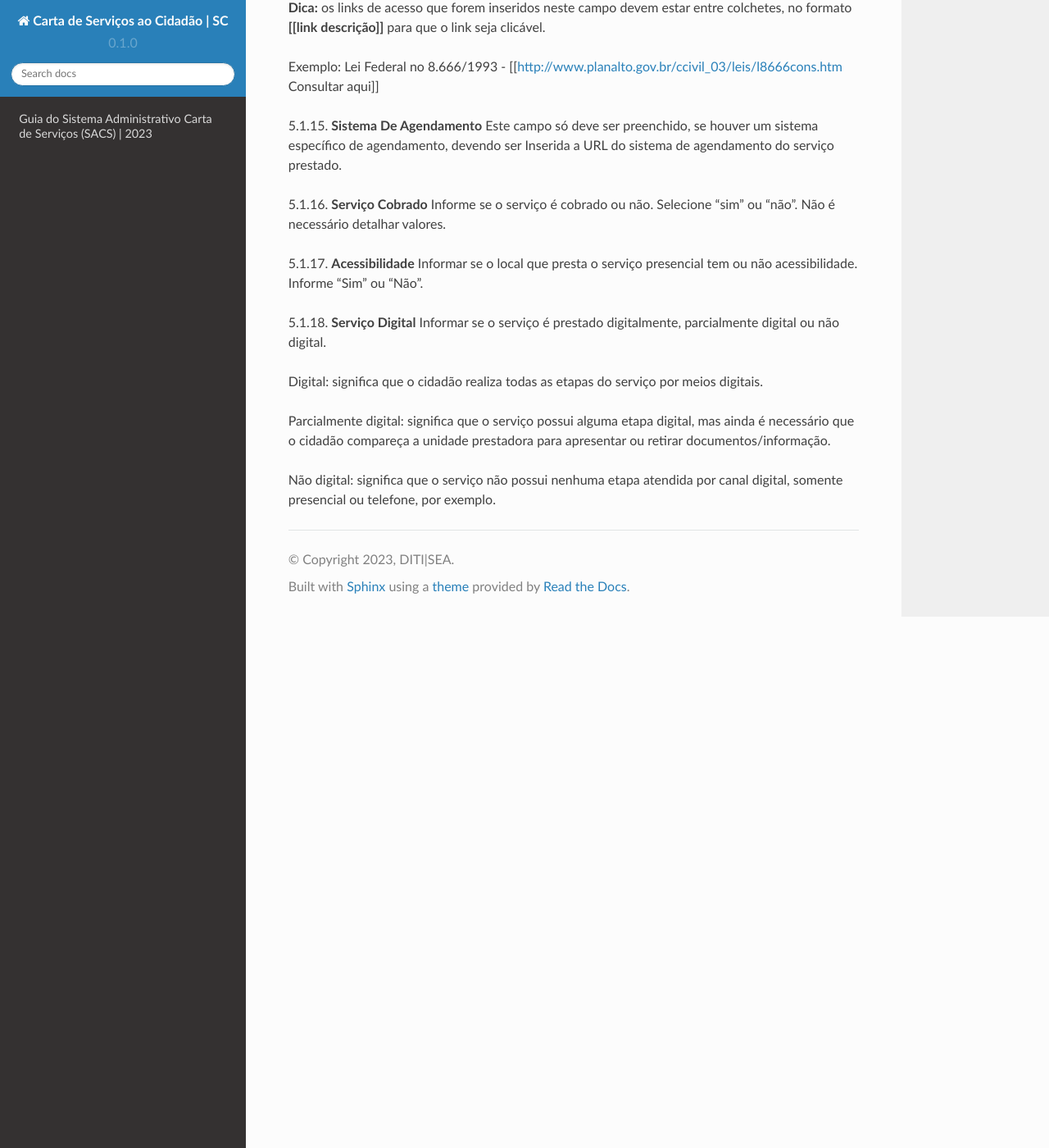
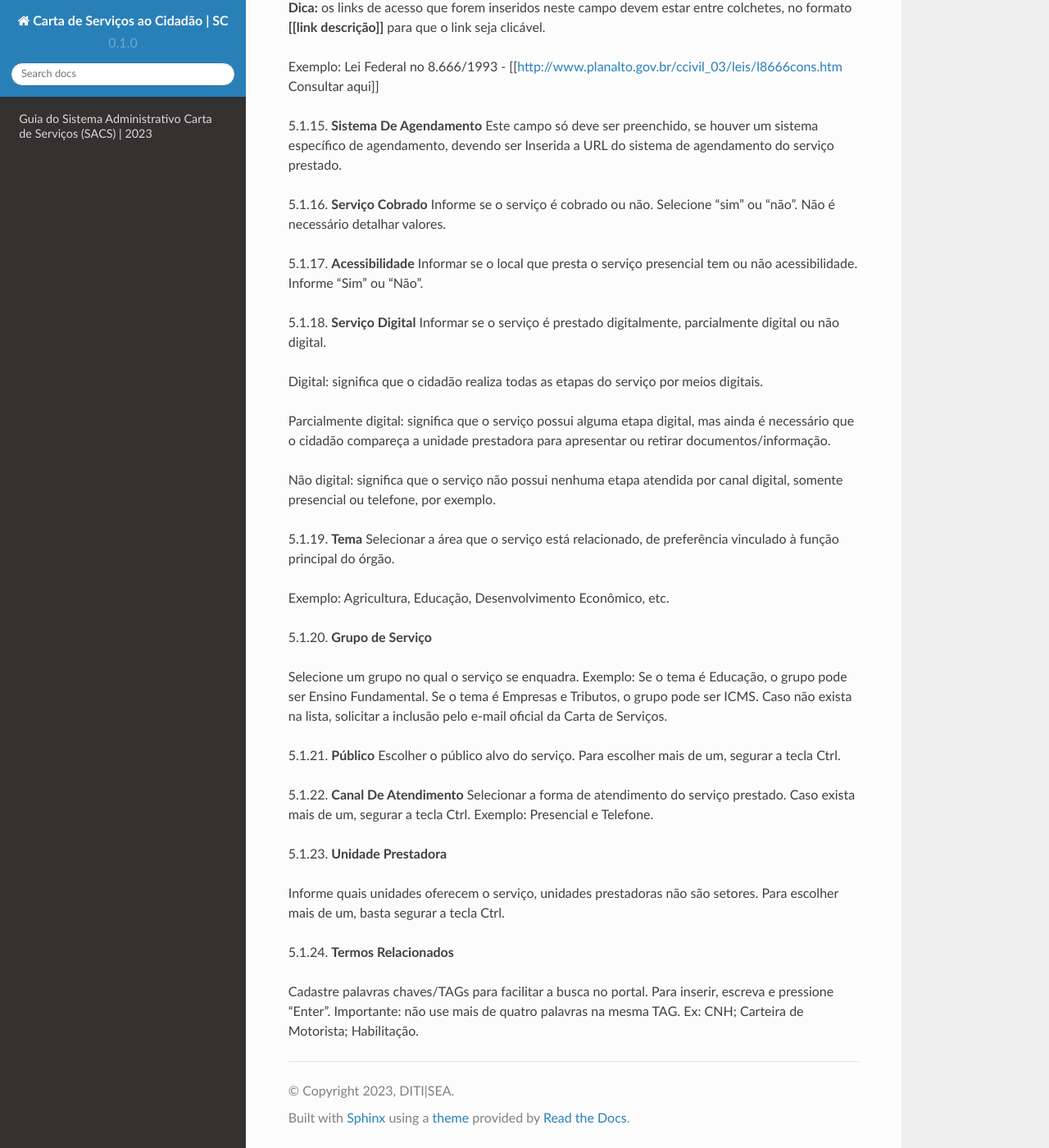
Before and after one commit to brunoaltieri/cartadeservicos, a Sphinx documentation site: the page built from docs/source/index.rst, in a window 1280 px wide and 1400 px high, scrolled down 12985 px. Shown: the whole window at 82% size. Built offline with Sphinx 7.4.7 and the Read the Docs theme 2.0.0, drawn with Linux system fonts in a browser that asks for light colours.

Commit message:
Update index.rst

```diff
--- a/docs/source/index.rst
+++ b/docs/source/index.rst
@@ -373,3 +373,24 @@ Digital: significa que o cidadão realiza todas as etapas do serviço por meios
 Parcialmente digital: significa que o serviço possui alguma etapa digital, mas ainda é necessário que o cidadão compareça a unidade prestadora para apresentar ou retirar documentos/informação.
 
 Não digital: significa que o serviço não possui nenhuma etapa atendida por canal digital, somente presencial ou telefone, por exemplo.
+
+5.1.19. **Tema** Selecionar a área que o serviço está relacionado, de preferência vinculado à função principal do órgão.
+
+Exemplo: Agricultura, Educação, Desenvolvimento Econômico, etc.
+
+5.1.20. **Grupo de Serviço**
+
+Selecione um grupo no qual o serviço se enquadra. Exemplo: Se o tema é Educação, o grupo pode ser Ensino Fundamental. Se o tema é Empresas e Tributos, o grupo pode ser ICMS.
+Caso não exista na lista, solicitar a inclusão pelo e-mail oficial da Carta de Serviços.
+
+5.1.21. **Público** Escolher o público alvo do serviço. Para escolher mais de um, segurar a tecla Ctrl.
+
+5.1.22. **Canal De Atendimento** Selecionar a forma de atendimento do serviço prestado. Caso exista mais de um, segurar a tecla Ctrl. Exemplo: Presencial e Telefone.
+
+5.1.23. **Unidade Prestadora**
+
+Informe quais unidades oferecem o serviço, unidades prestadoras não são setores. Para escolher mais de um, basta segurar a tecla Ctrl.
+
+5.1.24. **Termos Relacionados**
+
+Cadastre palavras chaves/TAGs para facilitar a busca no portal. Para inserir, escreva e pressione “Enter”. Importante: não use mais de quatro palavras na mesma TAG. Ex: CNH; Carteira de Motorista; Habilitação.
```
